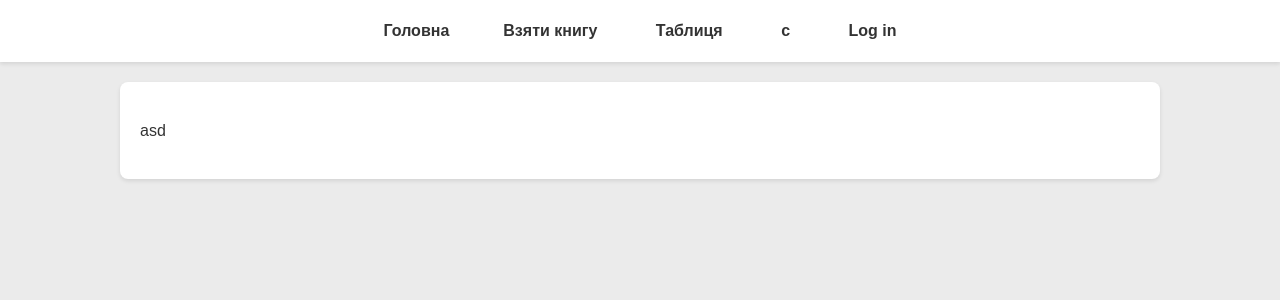
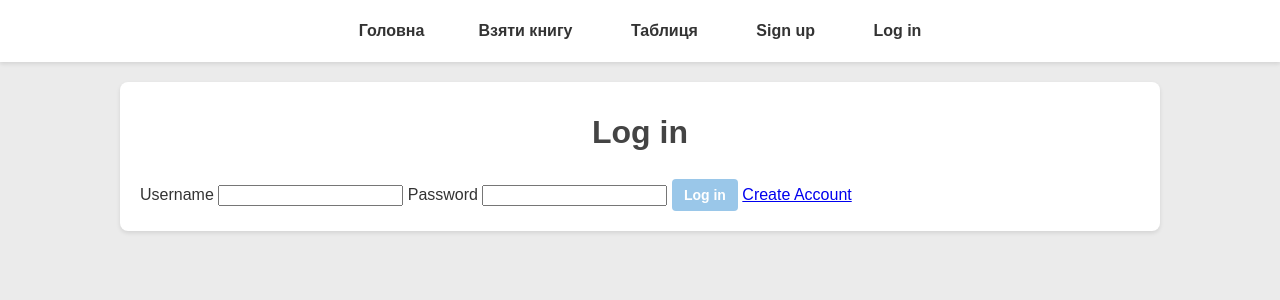
Before and after one commit to radchenkoDim/library, a Django app: page /books/log_in/ in a window 1280 px wide. Shown: the top 300 px of the page. Run offline with Django 5.2, Linux system fonts and the light colour scheme.

Commit message:
added html for log_in and create_account

```diff
--- a/books/templates/books/layout.html
+++ b/books/templates/books/layout.html
@@ -15,7 +15,12 @@
         <div class="head-right">
             <a class="head-link" href="#">Взяти книгу</a>
             <a class="head-link" href="{% url 'table' %}">Таблиця</a>
-            <a class="head-link" href="#">с</a>
+            {% if user.is_authenticated %}
+                <a class="head-link" href="{% url 'log_out' %}">Log out</a>
+            {% else %}
+                <a class="head-link" href="#">Sign up</a>
+            {% endif %}
+
             <a class="head-link" href="{% url 'log_in' %}">Log in</a>
         </div>
     </div>
--- a/books/templates/books/log-in.html
+++ b/books/templates/books/log-in.html
@@ -7,6 +7,17 @@
 
 {% block body %}
 <div class="container">
-    <p>asd</p>
+    <h1>Log in</h1>
+    <form action="">
+        <div class="form-group">
+            <label for="username">Username</label>
+            <input type="text" class="form-control" id="username" name="username">
+            <label for="password">Password</label>
+            <input type="password" class="form-control" id="password" name="password">
+            <input type="hidden" name="csrfmiddlewaretoken" value="{{ csrf_token }}">
+            <button type="submit" class="btn btn-primary">Log in</button>
+            <a href="{% url 'create_account' %}">Create Account</a>
+        </div>
+    </form>
 </div>
 {% endblock %}
--- a/books/urls.py
+++ b/books/urls.py
@@ -6,5 +6,7 @@ urlpatterns = [
     path("", views.index, name="index"),
     path("table/", views.table, name="table"),
     path("table/<int:book_num>", views.book, name="book"),
-    path("log_in/", views.log_in, name="log_in")
+    path("log_in/", views.log_in, name="log_in"),
+    path("log_out/", views.log_out, name="log_out"),
+    path("create_account/", views.create_account, name="create_account")
 ]
--- a/books/views.py
+++ b/books/views.py
@@ -1,6 +1,7 @@
 from django.shortcuts import render
 from django.core.serializers import serialize
 from .models import Book
+from django.http import HttpResponse
 import json
 
 # Create your views here.
@@ -25,3 +26,9 @@ def book(request, book_num):
 
 def log_in(request):
     return render(request, "books/log-in.html")
+
+def log_out(request):
+    return HttpResponse("Logged out")
+
+def create_account(request):
+    return render(request, "books/create-account.html")
```
Also changed, not shown: books/templates/books/create-account.html (added, +30 -0 lines).
